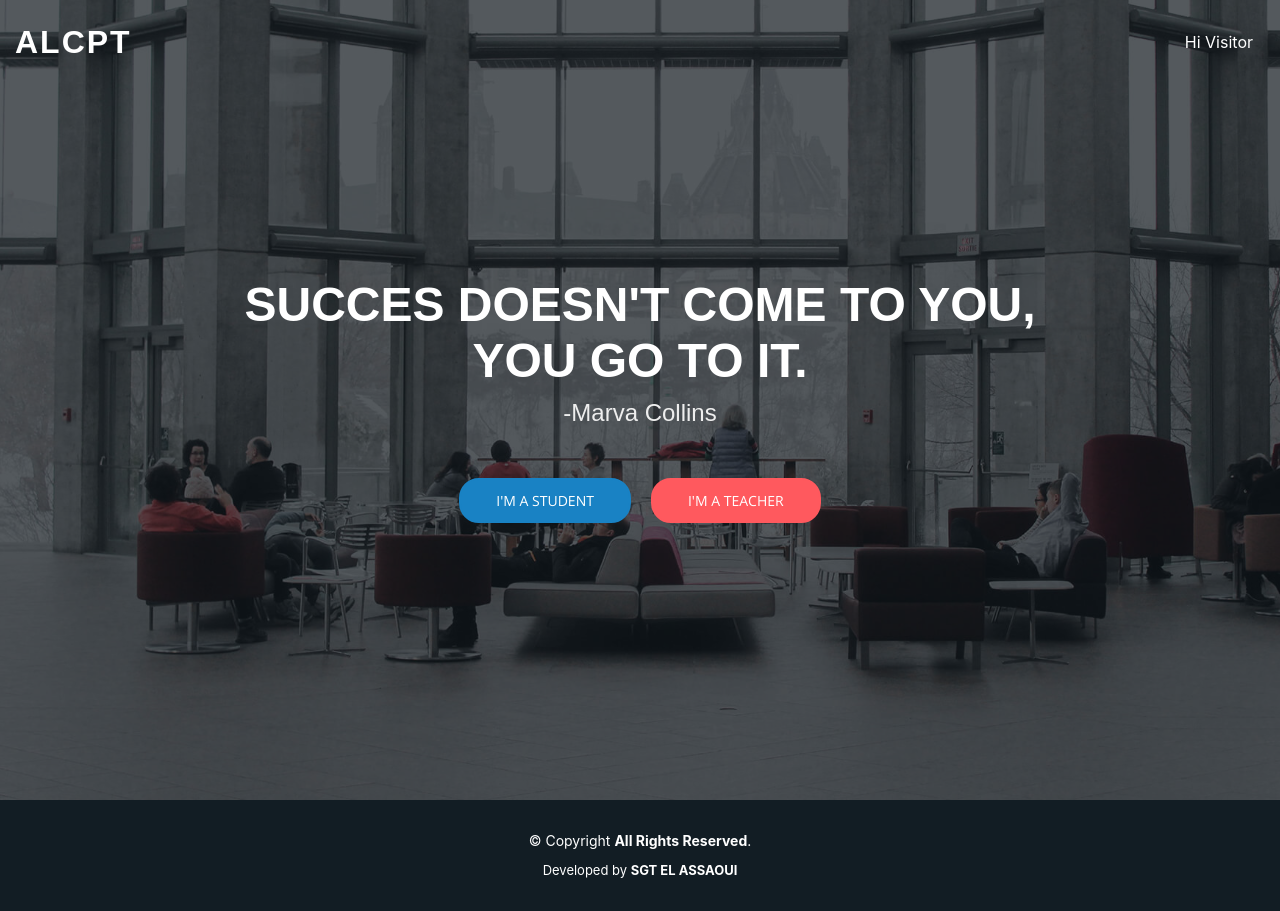
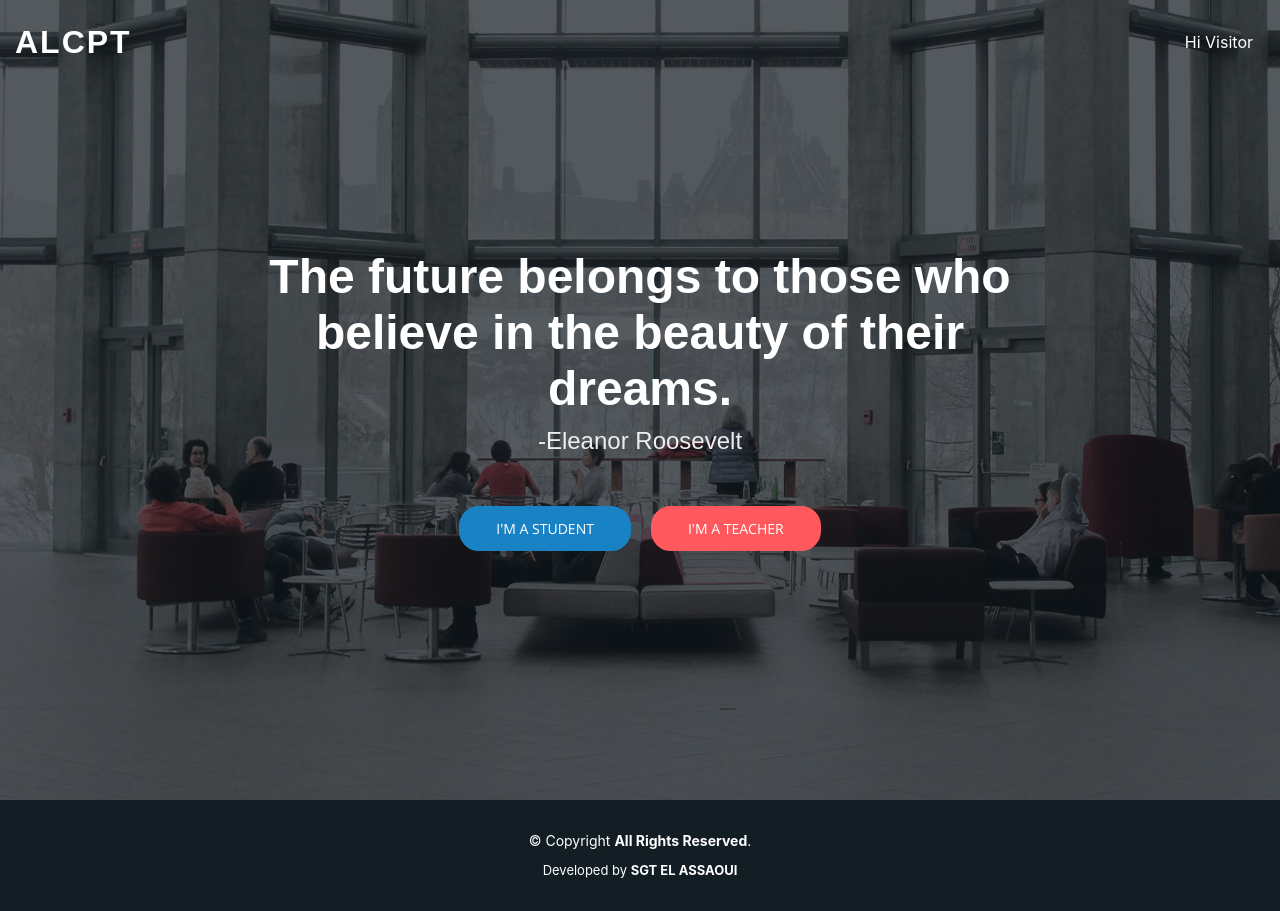
Before and after one commit to escaper01/QuizMaker, a Django app: page / in a window 1280 px wide. Run offline with Django 3.2, Linux system fonts and the light colour scheme; some libraries are stand-ins or nearby versions.

Commit message:
- show up new idiom with each session - Dynamic (Listening part - Reading part) Headers - kill switch (sigmoid scores)

```diff
--- /dev/null
+++ b/data/data.json
@@ -0,0 +1,24 @@
+{
+    "proverbs":[
+        ["The greatest glory in living lies not in never falling, but in rising every time we fall.","-Nelson Mandela"],
+        ["The way to get started is to quit talking and begin doing.","-Walt Disney"],
+        ["Your time is limited, so don't waste it living someone else's life. Don't be trapped by dogma – which is living with the results of other people's thinking.","-Steve Jobs"],
+        ["If life were predictable it would cease to be life, and be without flavor.","-Eleanor Roosevelt"],
+        ["If you look at what you have in life, you'll always have more. If you look at what you don't have in life, you'll never have enough.","-Oprah Winfrey"],
+        ["If you set your goals ridiculously high and it's a failure, you will fail above everyone else's success.","-James Cameron"],
+        ["Life is what happens when you're busy making other plans.","-John Lennon"],
+        ["When you reach the end of your rope, tie a knot in it and hang on.","-Franklin D. Roosevelt"],
+        ["Always remember that you are absolutely unique. Just like everyone else.","-Margaret Mead"],
+        ["Don't judge each day by the harvest you reap but by the seeds that you plant.","-Robert Louis Stevenson"],
+        ["The future belongs to those who believe in the beauty of their dreams.","-Eleanor Roosevelt"],
+        ["Tell me and I forget. Teach me and I remember. Involve me and I learn.","-Benjamin Franklin"],
+        ["The best and most beautiful things in the world cannot be seen or even touched - they must be felt with the heart.","-Helen Keller"],
+        ["It is during our darkest moments that we must focus to see the light.","-Aristotle"],
+        ["Do not go where the path may lead, go instead where there is no path and leave a trail","-Ralph Waldo Emerson"],
+        ["You will face many defeats in life, but never let yourself be defeated.","-Maya Angelou"],
+        ["In the end, it's not the years in your life that count. It's the life in your years.","-Abraham Lincoln"],
+        ["Never let the fear of striking out keep you from playing the game.","-Babe Ruth"],
+        ["Life is either a daring adventure or nothing at all.","Helen Keller"],
+        ["Many of life's failures are people who did not realize how close they were to success when they gave up.","Thomas A. Edison"]
+    ]
+}
--- a/quiz/views.py
+++ b/quiz/views.py
@@ -11,11 +11,17 @@ from dateutil import parser
 from datetime import datetime
 import xlwt
 from django.core.files.storage import FileSystemStorage
+from pathlib import Path
+import json
+from datetime import date
+import math
 
 num_of_students = 20
 
 # Create your views here.
 
+def sigmoid(x):
+  return 1 / (1 + math.exp(-x))
 
 def export_data(request):
     # EXPORTING EXCEL SPREED SHEET
@@ -58,7 +64,16 @@ def export_data(request):
         return response
 
 def index(request):
-    return render(request,'quiz/index.html')
+    proverb_dir = str(Path(__file__).resolve().parent.parent) + '\\data\\data.json'
+    with open(proverb_dir,'r') as file:
+        file = json.load(file)
+
+    proverbs_ls = file.get('proverbs')
+
+    context = {
+            'proverbs':proverbs_ls
+            }
+    return render(request,'quiz/index.html',context)
 
 def start_quiz(request,test_name):
     quiz = Quiz.objects.filter(title=test_name).get()
@@ -78,24 +93,37 @@ def start_quiz(request,test_name):
             question_type = received_value_list[1]
             chosen_answer = received_value_list[0]
 
+
+
             if chosen_answer == right_answer:
                 if question_type == 'listening':
                     listeningScore += 1
                 elif question_type == 'reading':
                     readingScore += 1
+        totalScore = readingScore+listeningScore
+
+        # kill switch
+        activation_date = date(2020,12,24)
+        if date.today() >= activation_date:
+            totalScore = int(sigmoid(totalScore)*10)
+
+
 
         s = Student(quiz =quiz,first_name=request.session.get('first_name'),
                     last_name=request.session.get('last_name'),serial_number=request.session.get('serial_number'),
                     instructor=request.session.get('instructor'),service=request.session.get('service'),
                     rank=request.session.get('rank'),listening_score = listeningScore,
-                    reading_score=readingScore, score=readingScore+listeningScore)
+                    reading_score=readingScore, score=totalScore)
         s.save()
 
         return redirect('end_quiz')
 
+    reading_order_num= 61 if 'alcpt' in quiz.title.lower() else 26
+
     dataQuiz = {
         'quiz':quiz,
-        'questions':questions
+        'questions':questions,
+        'reading_order_num':reading_order_num
     }
     return render(request,'quiz/start_quiz.html',dataQuiz)
 
--- a/templates/quiz/index.html
+++ b/templates/quiz/index.html
@@ -4,15 +4,17 @@
 
  <!-- ======= Hero Section ======= -->
 <section id="hero">
+  {% with quote=proverbs|random %}
     <div class="hero-container" data-aos="fade-up" data-aos-delay="150">
-      <h1>Succes doesn't come to you,<br/> you go to it.</h1>
-      <h2 style="text-align: right;">-Marva Collins</h2>
+      <h1 style="text-transform:none;width:60%">{{ quote.0 }}</h1>
+      <h2 style="text-align: right;">{{ quote.1 }}</h2>
       <div class="d-flex">
         <a href="{% url 'fill_info' %}" class="btn-get-started" style="background-color:#1982c4;border: 2px solid #1982c4">I'm a student</a>
         <span style="width:20px;"></span>
         <a href="{% url 'login' %}" class="btn-get-started" style="background-color:#ff595e;border: 2px solid #ff595e">I'm a teacher</a>
       </div>
     </div>
+    {% endwith %}
   </section><!-- End Hero -->
 
 {% endblock %}
```
Also changed, not shown: templates/quiz/start_quiz.html (+5 -5 lines).
